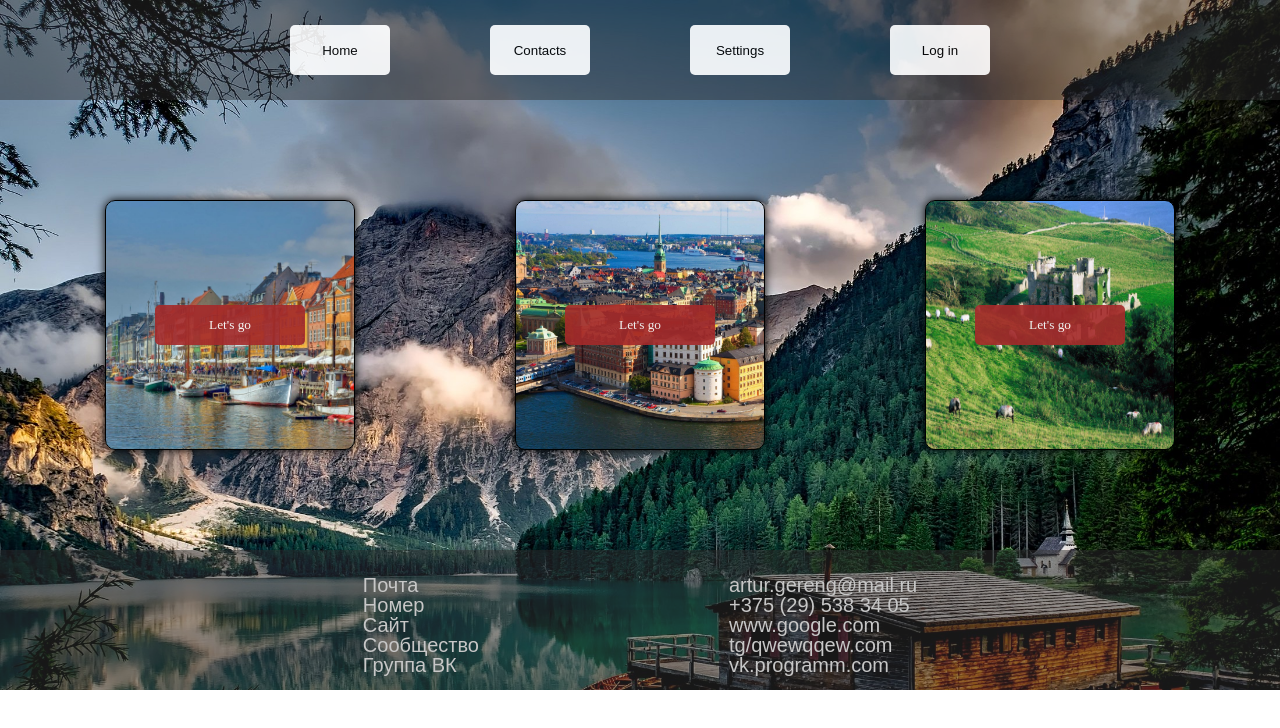
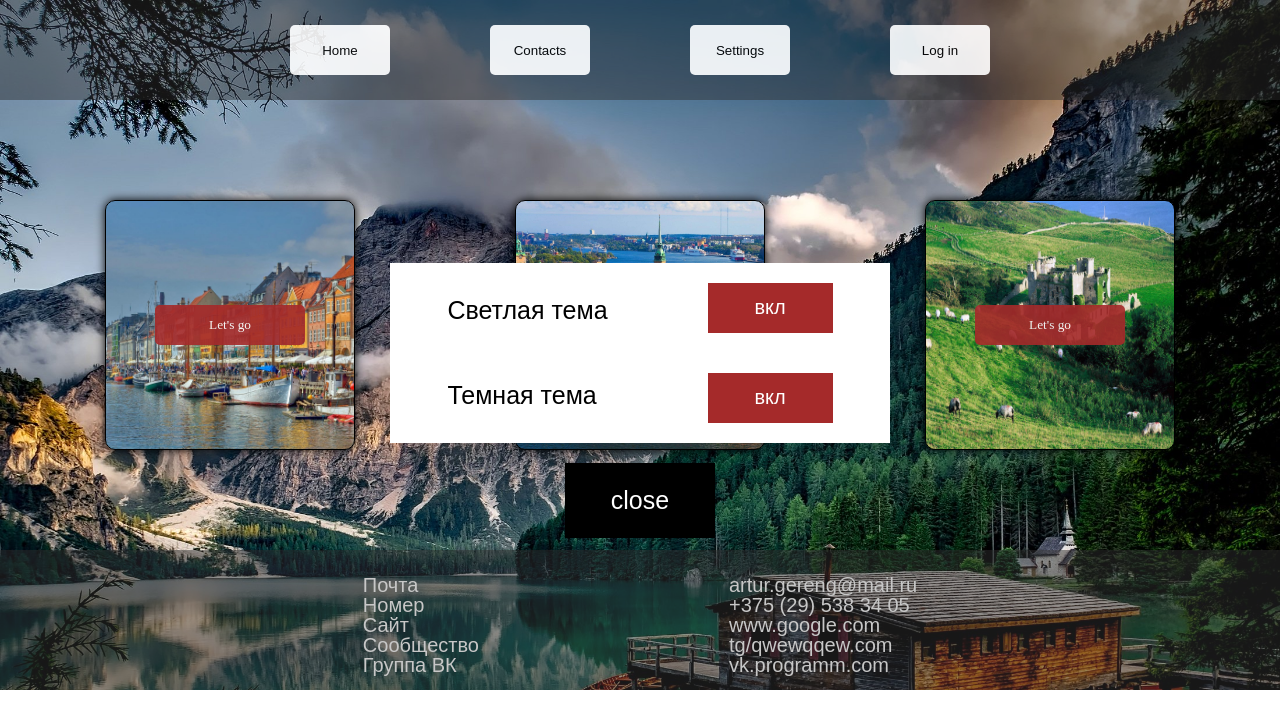
Before and after one commit to GERENG170/GERENG170.github.io, a plain HTML site: page index.html in a window 1280 px wide. Both pictures are taken after a click on the button "Settings". Drawn offline with Linux system fonts and the light colour scheme.

Commit message:
darkTeme

```diff
--- a/css/modalMenu.css
+++ b/css/modalMenu.css
@@ -21,6 +21,8 @@
 }
 
 .btnModalWindowContactsClose{
+    font-family: 'Oswald', sans-serif;
+    font-size: 25px;
     width: 150px;
     height: 75px;
     background: black;
@@ -59,3 +61,69 @@
     font-size: 25px;
     font-family: 'Oswald', sans-serif;
 }
+
+.mSetting{
+    display: none;
+    position: fixed;
+    flex-direction: column;
+    justify-content: center;
+    align-items: center;
+    z-index: 95;
+    width: 100%;
+    height: 100%;
+}
+
+.mSettingConteiner{
+    display: flex;
+    flex-direction: column;
+    width: 500px;
+    background: white;
+    justify-content: center;
+    align-items: center;
+    flex-direction: row;
+}
+
+.temeTitle{
+    padding-right: 50px;
+    font-family: 'Oswald', sans-serif;
+    font-size: 25px;
+}
+
+.temeTitle ul li{
+    padding-bottom: 30px;
+    padding-top: 30px;
+}
+
+
+
+.temeBtns{
+    font-family: 'Oswald', sans-serif;
+    padding-left: 50px;
+}
+
+.temeBtns ul li button{
+    /* font-family: 'Oswald', sans-serif; */
+    color: white;
+    font-size: 20px;
+    margin: 20px 0 20px 0;
+    width: 125px;
+    height: 50px;
+    background: brown;
+}
+
+.btnCloseSet{
+    padding-top: 20px;
+}
+
+.buttonSettingClose{
+    font-family: 'Oswald', sans-serif;
+    width: 150px;
+    font-size: 25px;
+    height: 75px;
+    background: black;
+    color: white;
+}
+
+/* .btnModalWindowContactsClose:hover{
+    background: rgb(53, 53, 53);
+} */
--- a/index.html
+++ b/index.html
@@ -10,6 +10,7 @@
     <title></title>
 </head>
 <body>
+    <div class="modalMenuItems">
         <div class="modalWindowContacts" id="myModalWindowContacts">
             <div class="modalWindowContactsConteiner">
                 <div class="windowContactsTitle" id="windowContactsTitleId">
@@ -33,10 +34,31 @@
             </div>
             <div class="btnCloseDivContacts">
                 <div class="btnContactsClose">
-                    <button class="btnModalWindowContactsClose" id="windowContactsClose">Close</button>
+                    <button class="btnModalWindowContactsClose" id="windowContactsClose">close</button>
                 </div>
             </div>
         </div>
+            <div class="mSetting" id="mSettingId">
+                <div class="mSettingConteiner">
+                    <div class="temeTitle">
+                    <ul>
+                        <li>Светлая тема</li>
+                        <li>Темная тема</li>
+                    </ul>
+                </div>
+                <div class="temeBtns">
+                    <ul>
+                        <li><button class="btnLight" id="btnLightId">вкл</button></li>
+                        <li><button class="btnDark" id="btnDarkId">вкл</button></li>
+                    </ul>
+                </div>
+                </div>
+                <div class="btnCloseSet">
+                    <button class="buttonSettingClose" id="buttonSettingCloseId">close</button>
+                </div>
+            </div>
+
+    </div>
         <div class="modalWindow" id="myModalWindow">
             <div class="modalWindowConteiner">
                 <div class="windowHead" id="windowHeadId"></div>
@@ -54,11 +76,11 @@
                 </div>
                 </div>
         </div>
-        <div class="conteiner">
+        <div class="conteiner" id="conteinerId">
             <div class="head">
                 <button class="btnHead" id="btnHomeId">Home</button>
                 <button class="btnHead" id="btnContactsId">Contacts</button>
-                <button class="btnHead">Settings</button>
+                <button class="btnHead" id="btnSettingId">Settings</button>
                 <button class="btnHead">Log in</button>
                 <div class="hamburger-menu">
                     <div>
--- a/js/script.js
+++ b/js/script.js
@@ -85,3 +85,39 @@ function closeContactsModal(){
 
 let borgerCont = document.getElementById("burgerContactsId");
 borgerCont.addEventListener('click', openContactsMenu);
+
+let btnSet = document.getElementById("btnSettingId");
+let modalSet = document.getElementById("mSettingId");
+
+btnSet.addEventListener('click', openSet);
+
+function openSet(){
+    modalSet.style.display = "flex";
+}
+
+
+let btnCloseSet = document.getElementById("buttonSettingCloseId");
+btnCloseSet.addEventListener("click",closeSet);
+
+function closeSet(){
+    modalSet.style.display = "none";
+}
+
+let btnDark = document.getElementById("btnDarkId");
+btnDark.addEventListener("click",turnOnDark);
+
+function turnOnDark(){
+    let btnLight = document.getElementById("btnLightId");
+    let btnDarkAfter = document.getElementById("btnDarkId");
+    let conteinerBg = document.querySelector(".conteiner");
+    let blockBtn1 = document.getElementById("btnDenmark");
+    let blockBtn2 = document.getElementById("btnSweden");
+    let blockBtn3 = document.getElementById("btnIrlandia");
+    conteinerBg.style.background = "url(./img/nightMountains2.jpg) 0 0/100% auto no-repeat";
+    blockBtn1.style.background = "rgb(34, 25, 43)";
+    blockBtn2.style.background = "rgb(34, 25, 43)";
+    blockBtn3.style.background = "rgb(34, 25, 43)";
+    btnCloseSet.style.background = "rgb(34, 25, 43)";
+    btnDarkAfter.style.background = "rgb(34, 25, 43)";
+    btnLight.style.background = "rgb(34, 25, 43)";
+}
```
Also changed, not shown: img/darkMountains.jpg (added), img/nightMountains2.jpg (added), js/darkStyle.js (added).
